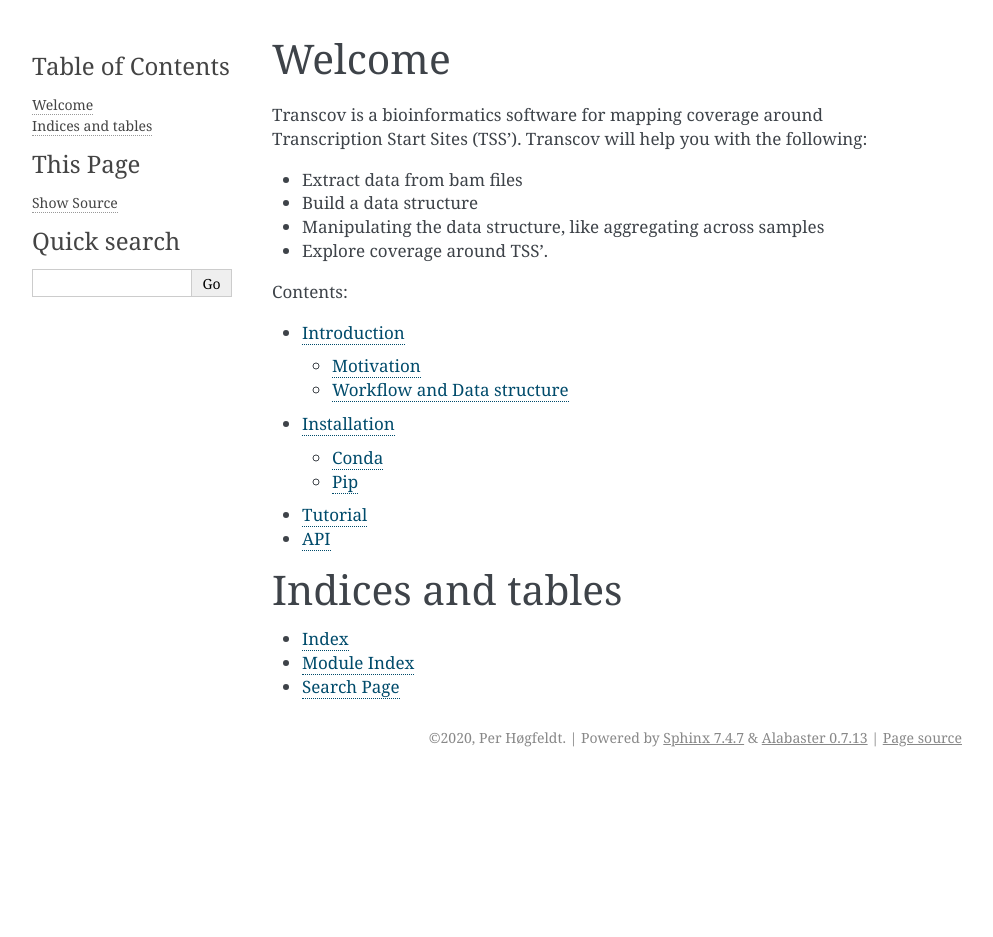
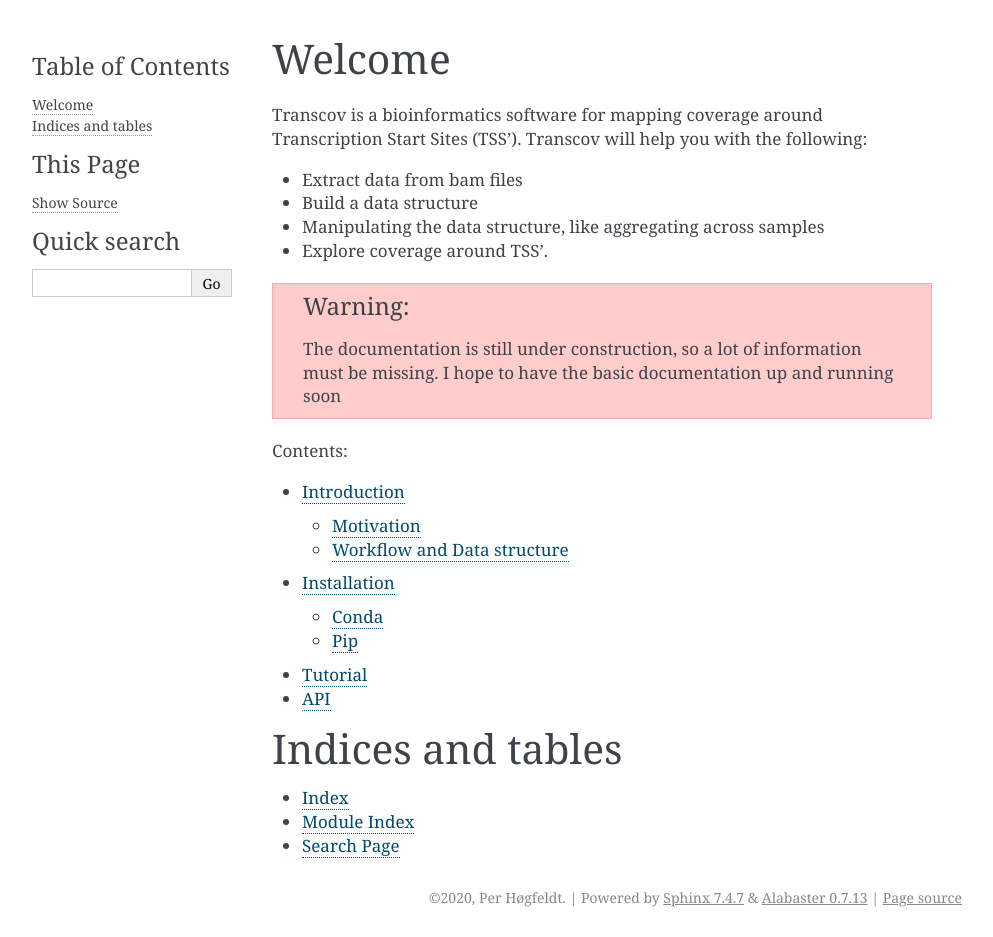
Before and after one commit to Hogfeldt/transcov, a Sphinx documentation site: the page built from docs/index.rst, in a window 1280 px wide. Shown: the whole page, without its empty margins (148-1141 px from the left). Built offline with Sphinx 7.4.7, drawn with Linux system fonts in a browser that asks for light colours; before the commit the page ends 900 px from its top, so only the background shows below that.

Commit message:
Added warning to the docs
resolves #4

```diff
--- a/docs/index.rst
+++ b/docs/index.rst
@@ -17,6 +17,10 @@ Transcov will help you with the following:
 
 * Explore coverage around TSS'.
 
+.. warning::
+    The documentation is still under construction, so a lot of information must be missing.
+    I hope to have the basic documentation up and running soon
+
 .. toctree::
     :maxdepth: 2
     :caption: Contents:
```
